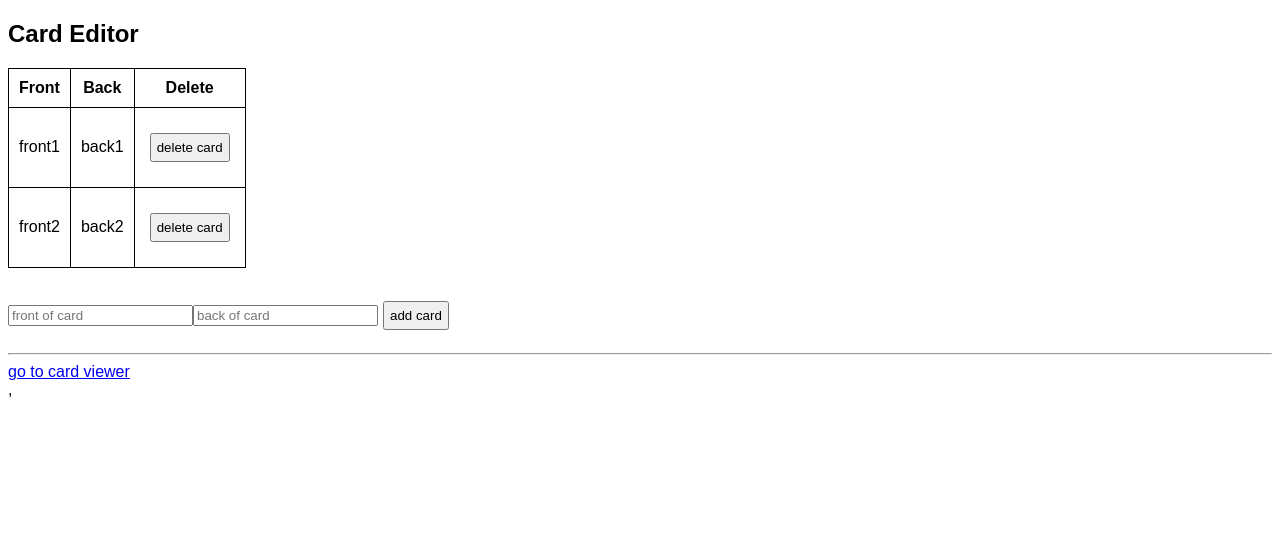
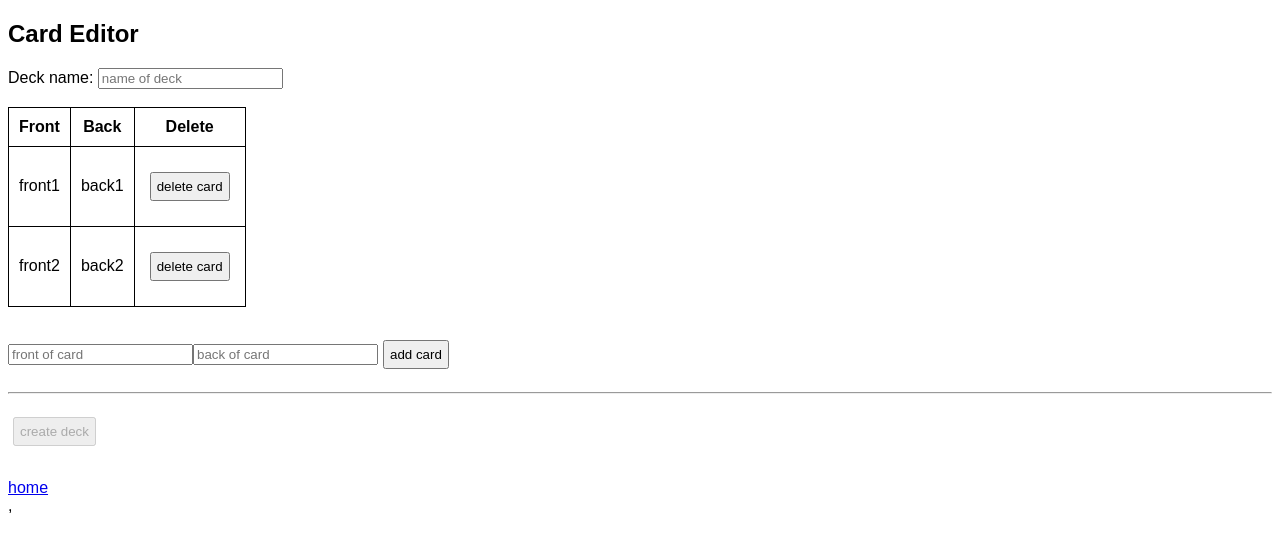
Before and after one commit to tee52/bootcamp, a React (Create React App) app: page /editor in a window 1280 px wide. Shown: the top 552 px of the page. Built offline with nearby package versions, Linux system fonts and the light colour scheme; no server answers.

Commit message:
CardEditor bootcamp pt 4

```diff
--- a/src/App.js
+++ b/src/App.js
@@ -5,53 +5,23 @@
 
 import { Switch, Route } from 'react-router-dom';
 
-class App extends React.Component {
-    constructor(props) {
-        super(props);
-        this.state = {
-            cards: [
-                {front: 'front1', back: 'back1'},
-                {front: 'front2', back: 'back2'},
-            ],
-        };
-    }
-
-    addCard = card => {
-        card.front = card.front.trim();
-        card.back = card.back.trim();
-
-        if (card.front !== '' && card.back !== '')
-        {
-            const cards = this.state.cards.slice().concat(card);
-            this.setState({cards});
-        }
-    };
-
-    deleteCard = index => {
-        const cards = this.state.cards.slice();
-        cards.splice(index, 1);
-        this.setState({cards});
-    }
-
-    render() {
+const App = () => {
     return (
         <Switch>
             <Route exact path="/">
                 <Homepage />
             </Route>
             <Route exact path="/editor">
-                    <CardEditor
-                        cards={this.state.cards}
-                        addCard={this.addCard}
-                        deleteCard={this.deleteCard}
-                   />
+                <CardEditor />
             </Route>
             <Route exact path="/viewer/:deckID">
-                    <CardViewer cards={this.state.cards} />
+                <CardViewer />
+            </Route>
+            <Route>
+                <div>page not found</div>
             </Route>
         </Switch>
     );
-    }
-}
+};
 
 export default App;
--- a/src/CardEditor.js
+++ b/src/CardEditor.js
@@ -1,26 +1,56 @@
 import React from 'react';
 import './CardEditor.css';
 
-import {Link} from 'react-router-dom';
+import { Link, withRouter } from 'react-router-dom';
+import { firebaseConnect } from 'react-redux-firebase';
+import { compose } from 'redux';
 
 class CardEditor extends React.Component {
     constructor(props) {
         super(props);
-        this.state = {front: '', back: ''};
+        this.state = {
+            cards: [
+                {front: 'front1', back: 'back1'},
+                {front: 'front2', back: 'back2'},
+            ],
+            front: '',
+            back: '',
+            name: '',
+        };
     }
 
     addCard = () => {
-        this.props.addCard(this.state);
-        this.setState({front: '', back: ''});
-    }
+        if (!this.state.front.trim() || !this.state.back.trim()) {
+            return;
+        }
 
-    deleteCard = index => this.props.deleteCard(index);
+        const newCard = { front: this.state.front, back: this.state.back };
+        const cards = this.state.cards.slice().concat(newCard);
+        this.setState({ cards,  front: '', back: '' });
+    };
+
+    deleteCard = index => {
+        const cards = this.state.cards.slice();
+        cards.splice(index, 1);
+        this.setState({ cards });
+    };
 
     handleChange = event =>
         this.setState({[event.target.name]: event.target.value});
 
+    createDeck = () => {
+        console.log(this.props.firebase.push('/flashcards').key)
+        const deckID = this.props.firebase.push('/flashcards').key;
+        const newDeck = { cards: this.state.cards, name: this.state.name };
+        const onComplete = () => {
+            console.log('database updated');
+            this.props.history.push(`/viewer/${deckID}`);
+        };
+        this.props.firebase.update(`/flashcards/${deckID}`, newDeck, onComplete);
+    }
+
     render() {
-        const cards = this.props.cards.map((card, index) => {
+        const cards = this.state.cards.map((card, index) => {
             return (
                 <tr key={index}>
                     <td>{card.front}</td>
@@ -35,6 +65,16 @@
         return (
             <div>
                 <h2>Card Editor</h2>
+                <div>
+                    Deck name: {'  '}
+                    <input
+                        name="name"
+                        onChange={this.handleChange}
+                        placeholder="name of deck"
+                        value={this.state.name}
+                    />
+                </div>
+                <br />
                 <table>
                     <thead>
                         <tr>
@@ -50,10 +90,17 @@
                 <input name="back" onChange={this.handleChange} placeholder='back of card' value={this.state.back}/>
                 <button onClick={this.addCard}>add card</button>
                 <hr/>
-                <Link to="/viewer">go to card viewer</Link>
+                <div>
+                    <button
+                        disabled={!this.state.name.trim() || this.state.cards.length === 0}
+                        onClick={this.createDeck}
+                    >create deck</button>
+                </div>
+                <br />
+                <Link to="/">home</Link>
             </div>
         );
     }
 }
 
-export default CardEditor;
+export default compose(firebaseConnect([]), withRouter)(CardEditor);
```
Lines whose indentation alone changed are shown as unchanged.
